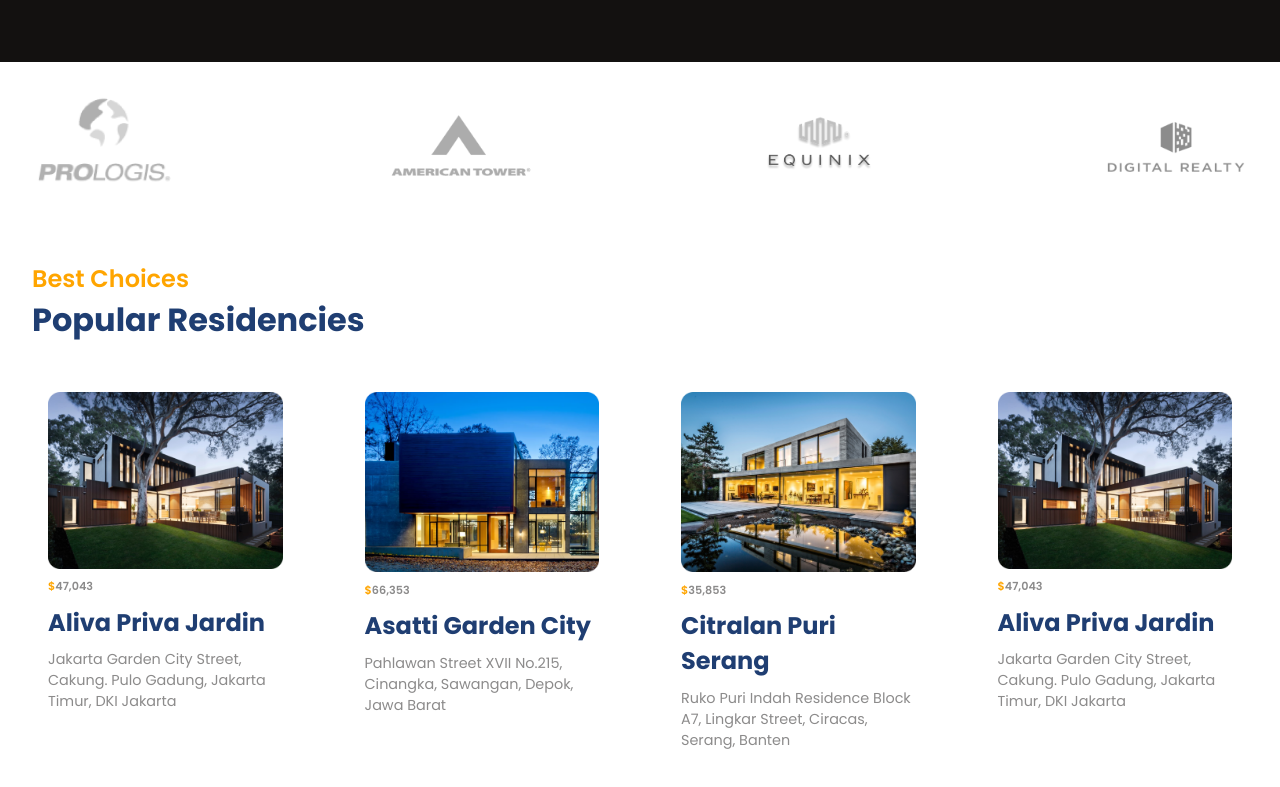
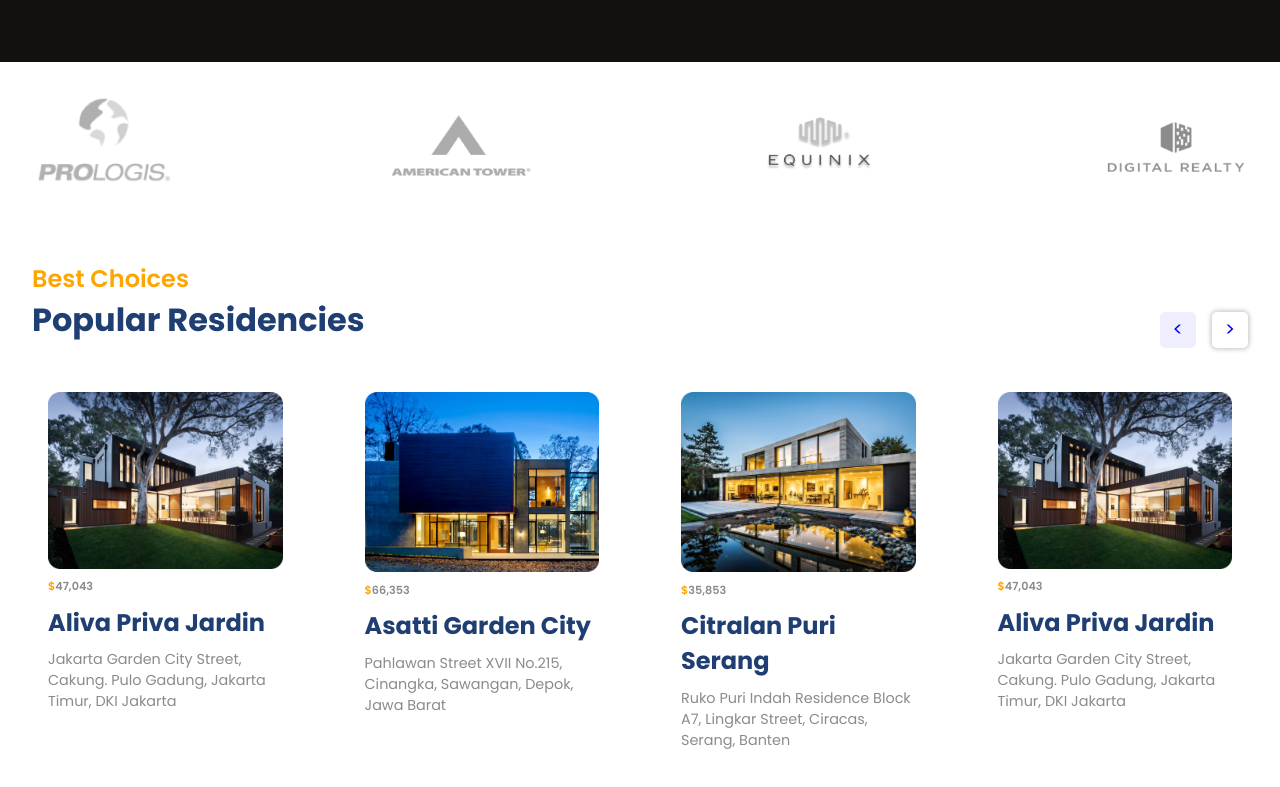
Before and after one commit to sanjeeb42/Homyz--Find-You-Perfect-Home, a React (Vite) app: page / in a window 1280 px wide. Shown: the part 665-1452 px from the top of the page. Built offline with nearby package versions, Linux system fonts and the light colour scheme.

Commit message:
Added SLider Component

```diff
--- a/src/components/Residencies/Residencies.css
+++ b/src/components/Residencies/Residencies.css
@@ -1,5 +1,6 @@
 .r-container{
     overflow: hidden;
+    position: relative;
 }
 
 .r-head{
@@ -48,3 +49,32 @@
 .swipe:horizontal{
     overflow: visible;
 }
+
+.swiper-horizontal {
+    overflow: visible;
+  }
+
+.r-buttons{
+    position: absolute;
+    gap: 1rem;
+    top: -4rem;
+    right: 0;
+}
+
+.r-buttons button{
+    font-size: 1.2rem;
+    padding: 0.2rem 0.8rem;
+    color: blue;
+    border: none;
+    border-radius: 5px;
+    background-color: white;
+    cursor: pointer;
+}
+
+.r-buttons>:nth-child(1){
+    background-color: #EEEEFF;
+}
+
+.r-buttons>:nth-child(2){
+    box-shadow: 0px 0px 5px 1px rgba(0,0,0,0.25);
+}
--- a/src/components/Residencies/Residencies.jsx
+++ b/src/components/Residencies/Residencies.jsx
@@ -14,22 +14,20 @@
         </div>
 
         <Swiper {...sliderSettings}>
-            {
-                data.map((card,i)=>(
+          <SliderButtons />
+          {data.map((card, i) => (
             <SwiperSlide key={i}>
               <div className="flexColStart r-card">
                 <img src={card.image} alt="" />
                 <span className="secondaryText r-price">
-                            <span style={{color:"orange"}}>$</span>
+                  <span style={{ color: "orange" }}>$</span>
                   <span>{card.price}</span>
                 </span>
                 <span className="primaryText">{card.name}</span>
                 <span className="secondaryText">{card.detail}</span>
-
               </div>
             </SwiperSlide>
-                ))
-            }
+          ))}
         </Swiper>
       </div>
     </section>
@@ -37,3 +35,13 @@
 };
 
 export default Residencies;
+
+const SliderButtons = () => {
+  const swiper = useSwiper();
+  return (
+    <div className="flexCenter r-buttons">
+      <button onClick={() => swiper.slidePrev()}>&lt;</button>
+      <button onClick={()=>swiper.slideNext()}>&gt;</button>
+    </div>
+  );
+};
```
Lines whose indentation alone changed are shown as unchanged.
